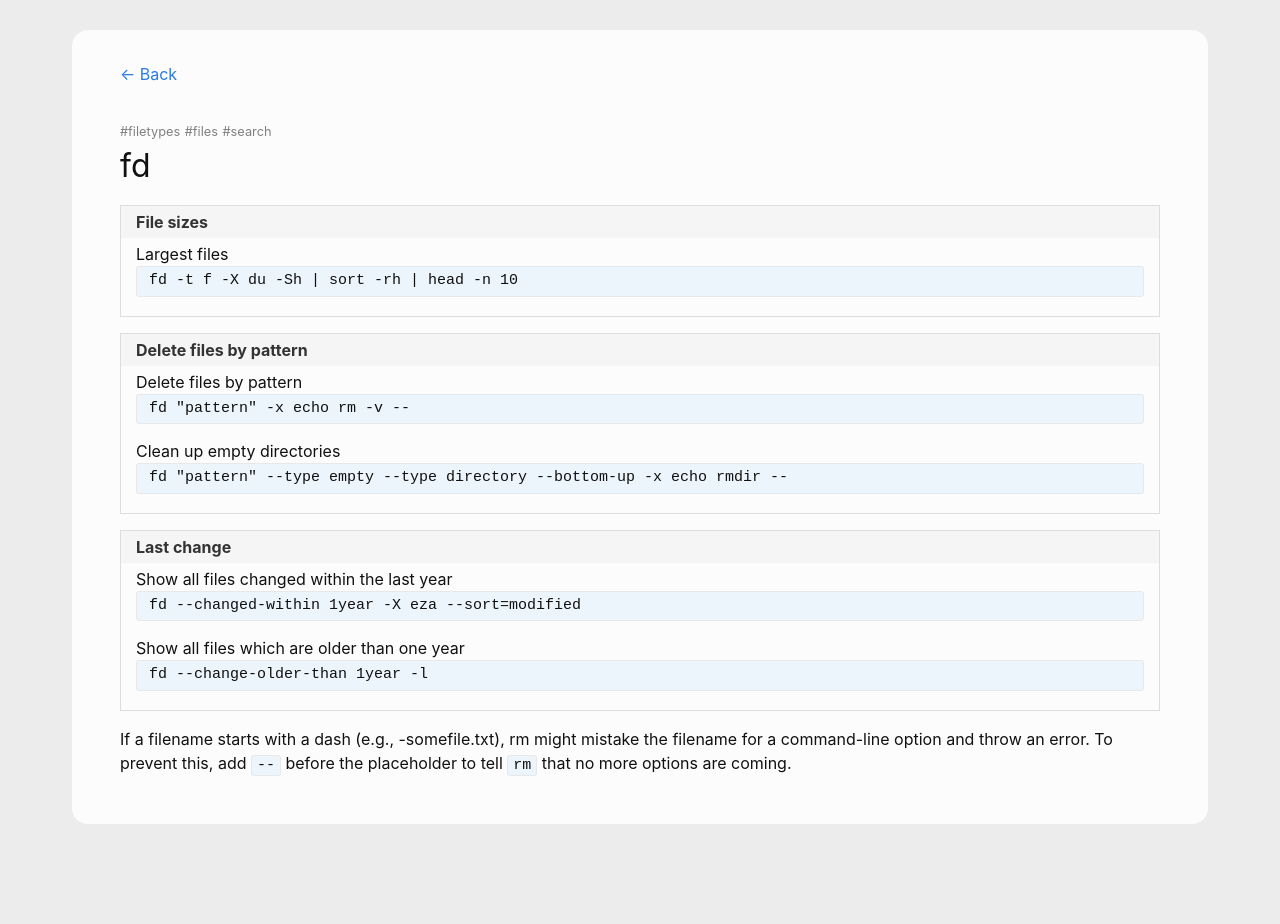
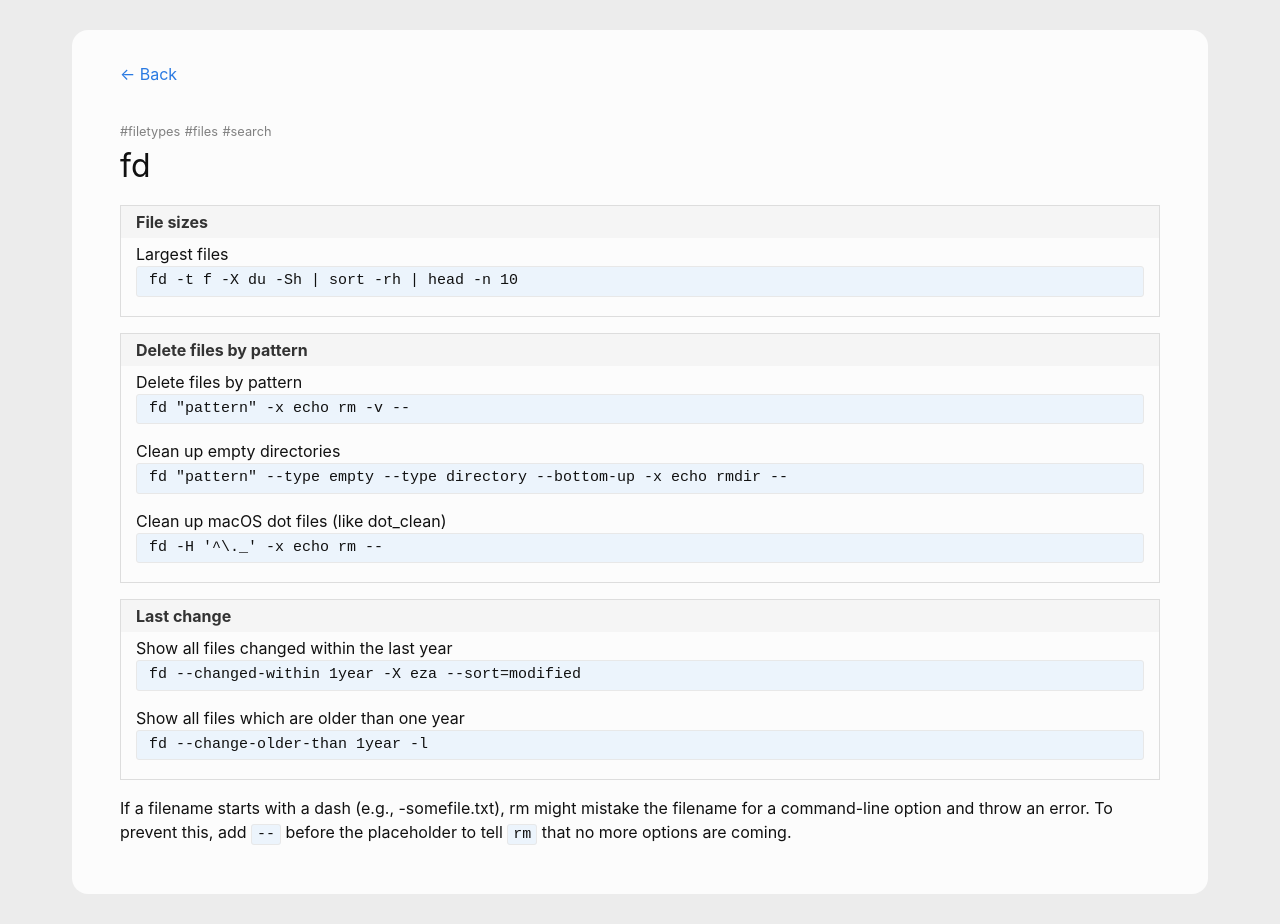
Before and after one commit to andreas-mausch/cheatsheets, a Jekyll site: the page built from _cheatsheets/fd.md, in a window 1280 px wide. Built offline with Jekyll 4.4.1, drawn with Linux system fonts in a browser that asks for light colours; before the commit the page ends 900 px from its top, so only the background shows below that.

Commit message:
fd: dot_clean alternative

```diff
--- a/_cheatsheets/fd.md
+++ b/_cheatsheets/fd.md
@@ -9,6 +9,7 @@ section:
     commands:
       Delete files by pattern: fd "pattern" -x echo rm -v --
       Clean up empty directories: fd "pattern" --type empty --type directory --bottom-up -x echo rmdir --
+      Clean up macOS dot files (like dot_clean): fd -H '^\._' -x echo rm --
   - name: Last change
     commands:
       Show all files changed within the last year: fd --changed-within 1year -X eza --sort=modified
```
